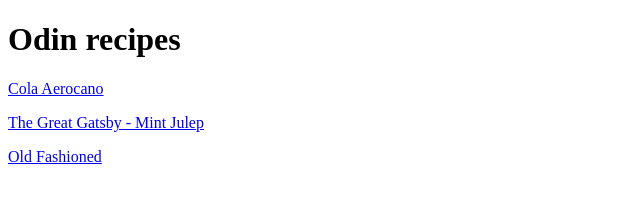
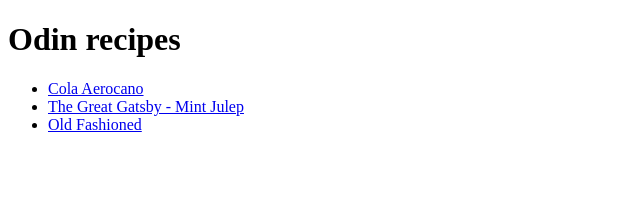
Before and after one commit to Bartekkcz/odin-recipes, a plain HTML site: page index.html in a window 1280 px wide. Shown: the whole page, without its empty margins (0-640 px from the left). Drawn offline with Linux system fonts and the light colour scheme.

Commit message:
Organize subpages into an unordered list

```diff
--- a/index.html
+++ b/index.html
@@ -8,17 +8,14 @@
 <body>
     <h1>Odin recipes</h1>
 
-    <p>
-            <a href="./recipes/aeorcano.html">Cola Aerocano</a>
-    </p>
+    <ul>
+            <li><a href="./recipes/aerocano.html">Cola Aerocano</a></li>
 
-    <p>
-            <a href="./recipes/mintJulep.html">The Great Gatsby - Mint Julep</a>
-    </p>
+            <li><a href="./recipes/mintJulep.html">The Great Gatsby - Mint Julep</a></li>
 
-    <p>
-            <a href="./recipes/oldFashioned.html">Old Fashioned</a>
-    </p>
+            <li><a href="./recipes/oldFashioned.html">Old Fashioned</a></li>
+    </ul>
+
 
 </body>
 </html>
```
